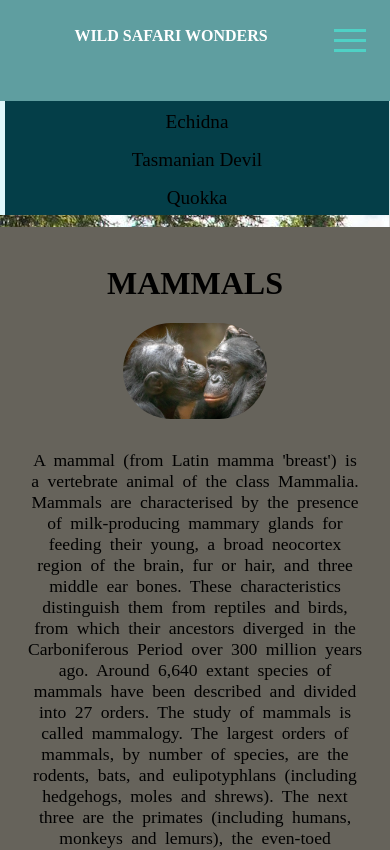
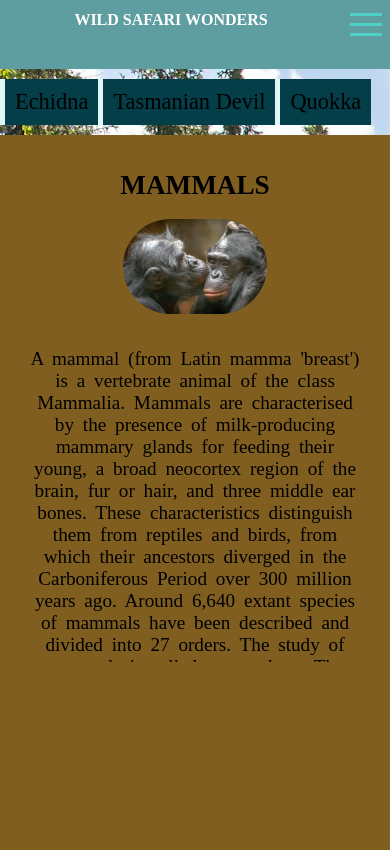
Before and after one commit to andrewkalumba/zoo_react, a React (Vite) app: page /mammals in a window 390 px wide. Shown: the top 850 px of the page. Built offline with nearby package versions, Linux system fonts and the light colour scheme.

Commit message:
added and made adjustments in css and code

```diff
--- a/src/components/AnimalGroupPage/animalGroups.module.css
+++ b/src/components/AnimalGroupPage/animalGroups.module.css
@@ -34,20 +34,28 @@
 
 @media screen and (max-width:768px) {
   .container {
-      display: grid;
+    display: flow;
     background-image: url(../../assets/nature.jpg);
+    height: 100vh;
   }
 
   .sideMenu {
+    background-image: none;
     display: flex;
-      background-image: none;
+    flex-direction: row;
+    row-gap: 5px;
+    flex-wrap: wrap;
+    padding: 10px 0 10px 0;
   }
+
   .active {
     background-color: #e0f7fa;
     font-weight: bold;
     border-left: 5px solid rgb(79, 209, 197);
   }
+
   .menuItem {
     height: 30%;
+    font-size: 1.4rem;
   }
 }
--- a/src/components/AnimalsData/animalsData.module.css
+++ b/src/components/AnimalsData/animalsData.module.css
@@ -3,13 +3,14 @@
     flex: 0 0 60%;
 }
 .image {
-    width: 60%;
+    width: 50%;
     height: auto;
     border-radius: 20PX;
 }
 
 .name {
     text-transform: uppercase;
+    font-size: 1.4rem;
 }
 
 .backdrop {
@@ -36,20 +37,21 @@
   }
 
   .card {
-    background-image: url(../../assets/king.jpg);
-    border: 2px solid paleturquoise;
-    padding: 20px;
+    /* background-image: url(../../assets/king.jpg); */
     text-align: center;
     height: 100%;
   }
 
   .cardContainer {
     height: 100%;
+    width: 100%;
+    background-image: url(/src/assets/king.jpg);
+    background-size: cover;
+    background-repeat: repeat;
   }
 
   .fullContent {
     background-color: hsla(0, 100%, 0%, 0.4);
-    border-radius: 16px;
     color: bisque;
     padding: 10px;
   }
@@ -68,10 +70,10 @@
 
   .lessInfo {
     background-color: hsla(0, 100%, 0%, 0.4);
-    border-radius: 16px;
     color: bisque;
     padding: 10px;
     height: 90%;
+    font-size: 1.3rem;
   }
 
   @media screen and (max-width: 768px) {
--- a/src/components/Header/header.module.css
+++ b/src/components/Header/header.module.css
@@ -19,7 +19,6 @@
     .header {
         display: flex;
         flex: 0 0 60%;
-        padding: 16px;
     }
     .pageTitle {
         display:inline;
--- a/src/components/MainContentStartPage/animals.module.css
+++ b/src/components/MainContentStartPage/animals.module.css
@@ -5,7 +5,7 @@
 }
 
 .main {
-    background-color: #66635B;
+    background-color: #7f5e20;
     /* background-color: #FFE1A8; */
     text-align: center;
     /* border: 2px solid paleturquoise; */
@@ -21,11 +21,12 @@
 
 .groupName {
     text-transform: uppercase;
+    font-size: 1.7rem;
 }
 
 .description {
-    padding: 10px;
-    font-size: 1.1rem;
+    padding: 16px;
+    font-size: 1.2rem;
     word-spacing: 4px;
 }
 
@@ -35,6 +36,23 @@
 
 @media screen and (max-width:768px) {
     .main {
-        height: auto;
+        height: 100vh;
+    }
+
+    .description {
+        font-size: 1.2rem;
+        padding: 10px;
+        width: auto;
+        height: 40%;
+        overflow: scroll;
+
     }
 }
+
+/* @media screen and (max-width:599px) {
+    .description {
+        font-size: 1rem;
+        padding: 5px;
+
+    }
+} */
```
Lines whose indentation alone changed are shown as unchanged.
